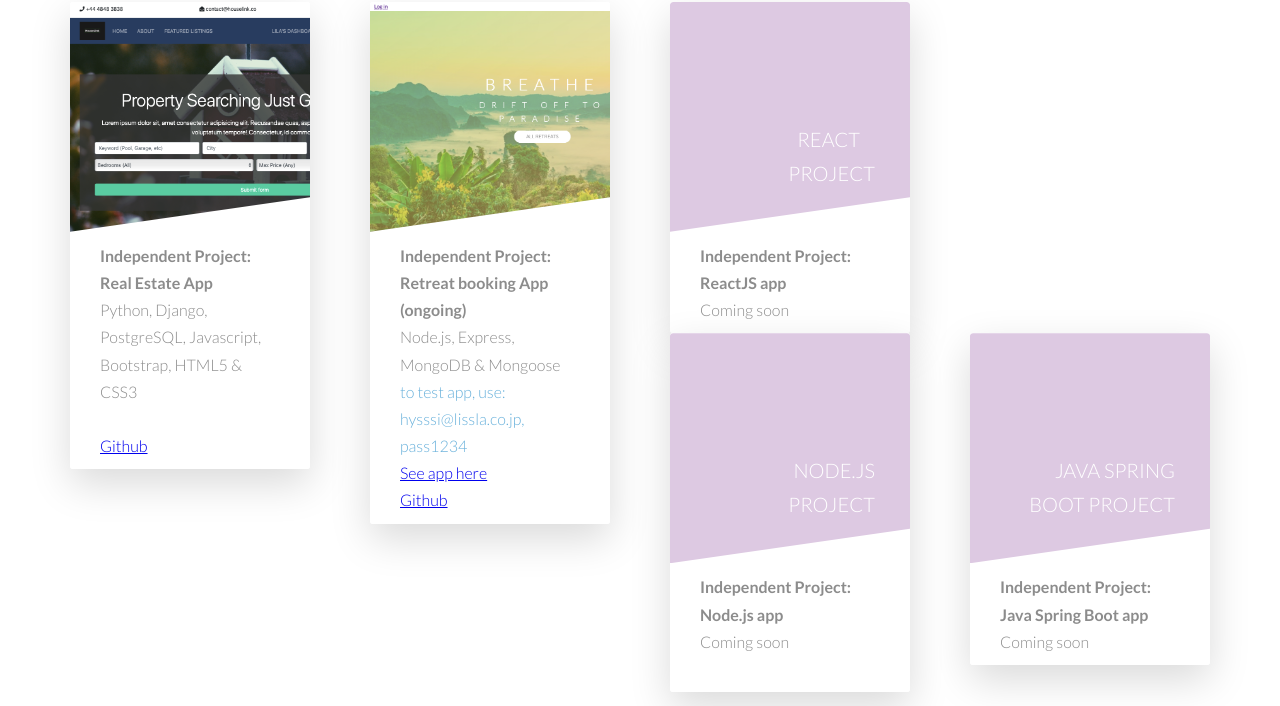
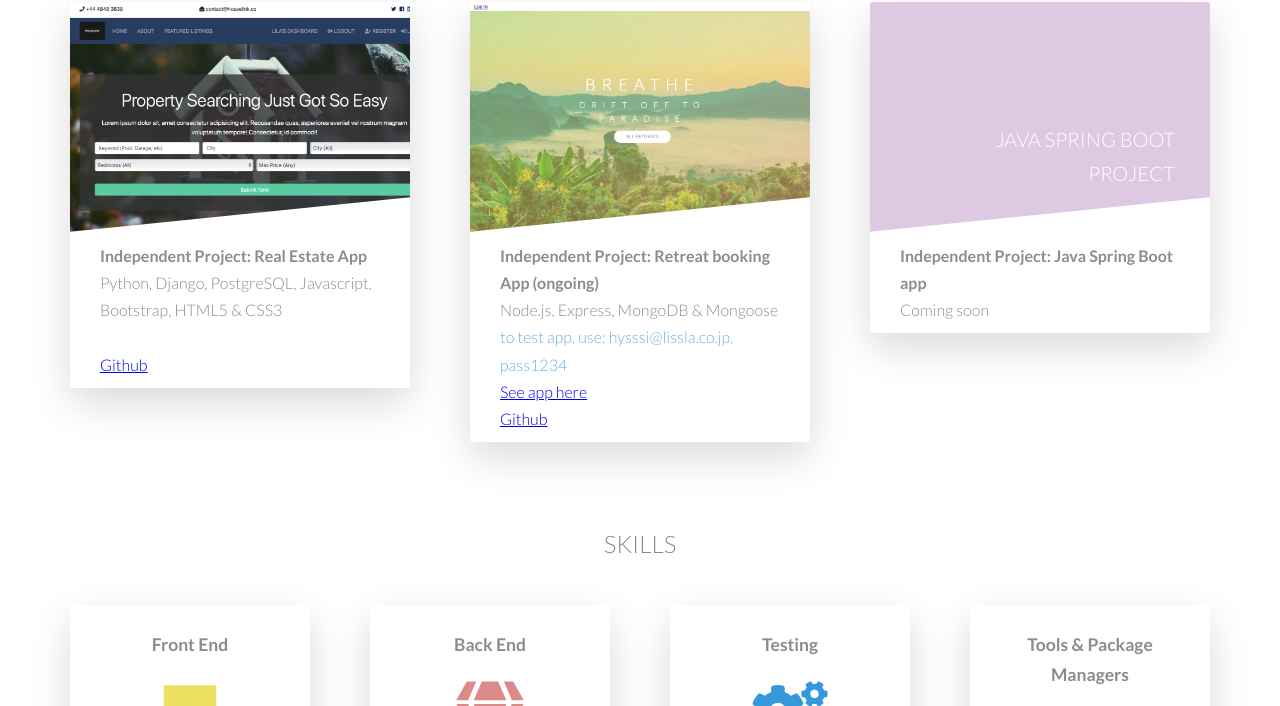
Before and after one commit to greentea-latte/lila-website, a website: page index.html in a window 1280 px wide. Shown: the part 969-1675 px from the top of the page. Drawn offline with nearby package versions, Linux system fonts and the light colour scheme.

```diff
--- a/index.html
+++ b/index.html
@@ -43,7 +43,7 @@
                 </div>
 
                 <div class="row">
-                    <div class="col-1-of-4">
+                    <div class="col-1-of-3">
                        <div class="card">
                            <div class="card__side card__side--front">
                                 <div class="card__picture card__picture--1">
@@ -67,7 +67,7 @@
                     </div>
 
 
-                    <div class="col-1-of-4">
+                    <div class="col-1-of-3">
                         <div class="card">
                             <div class="card__side card__side--front">
                                 <div class="card__picture card__picture--2">
@@ -92,58 +92,7 @@
                         </div>
                     </div>
 
-
-                    <div class="col-1-of-4">
-                        <div class="card">
-                            <div class="card__side card__side--front">
-                                <div class="card__picture card__picture--6">
-                                    &nbsp;
-                                </div>
-                                  <h4 class="card__heading">
-                                    <span class="card__heading-span card__heading-span--1">React Project</span>
-                                </h4>
-
-                                <div class="card__details">
-                                 <p><strong>
-                                  Independent Project: ReactJS app </strong>
-                                  </p>
-                                  <p>
-                                   Coming soon</p>
-                                </div>
-
-                            </div>
-                            <div class="card__side card__side--back card__side--back-2">
-                            </div>
-                        </div>
-                    </div>
-
-                        <div class="col-1-of-4">
-                        <div class="card">
-                            <div class="card__side card__side--front">
-                                <div class="card__picture card__picture--7">
-                                    &nbsp;
-                                </div>
-                                <h4 class="card__heading">
-                                    <span class="card__heading-span card__heading-span--1">Node.js Project</span>
-                                </h4>
-                                <div class="card__details">
-                                  <p><strong>
-                                  Independent Project: Node.js app</strong>
-                                  </p>
-                                  <p>
-                                  Coming soon
-                                  </p>
-                                  <br>
-                                </div>
-
-                            </div>
-                            <div class="card__side card__side--back card__side--back-3">
-                            </div>
-                        </div>
-                    </div>
-
-
-                    <div class="col-1-of-4">
+                    <div class="col-1-of-3">
                         <div class="card">
                             <div class="card__side card__side--front">
                                 <div class="card__picture card__picture--8">
```
